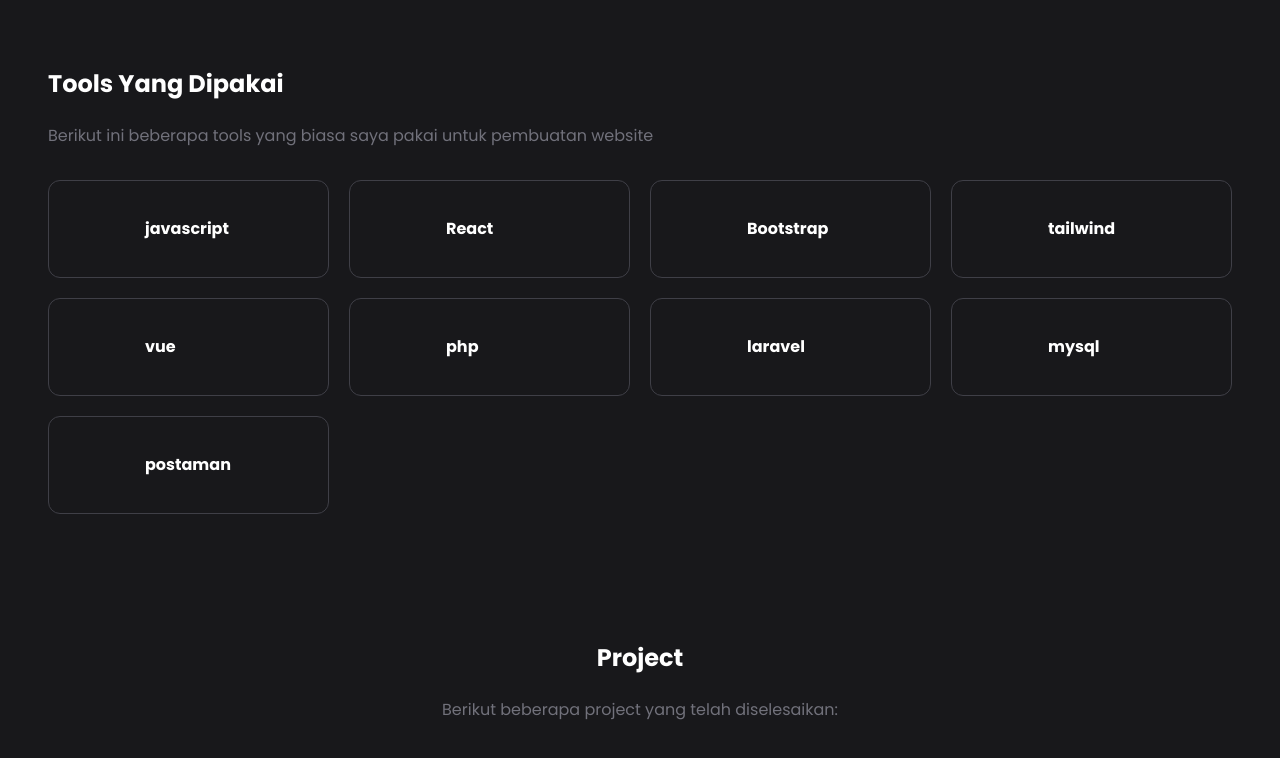
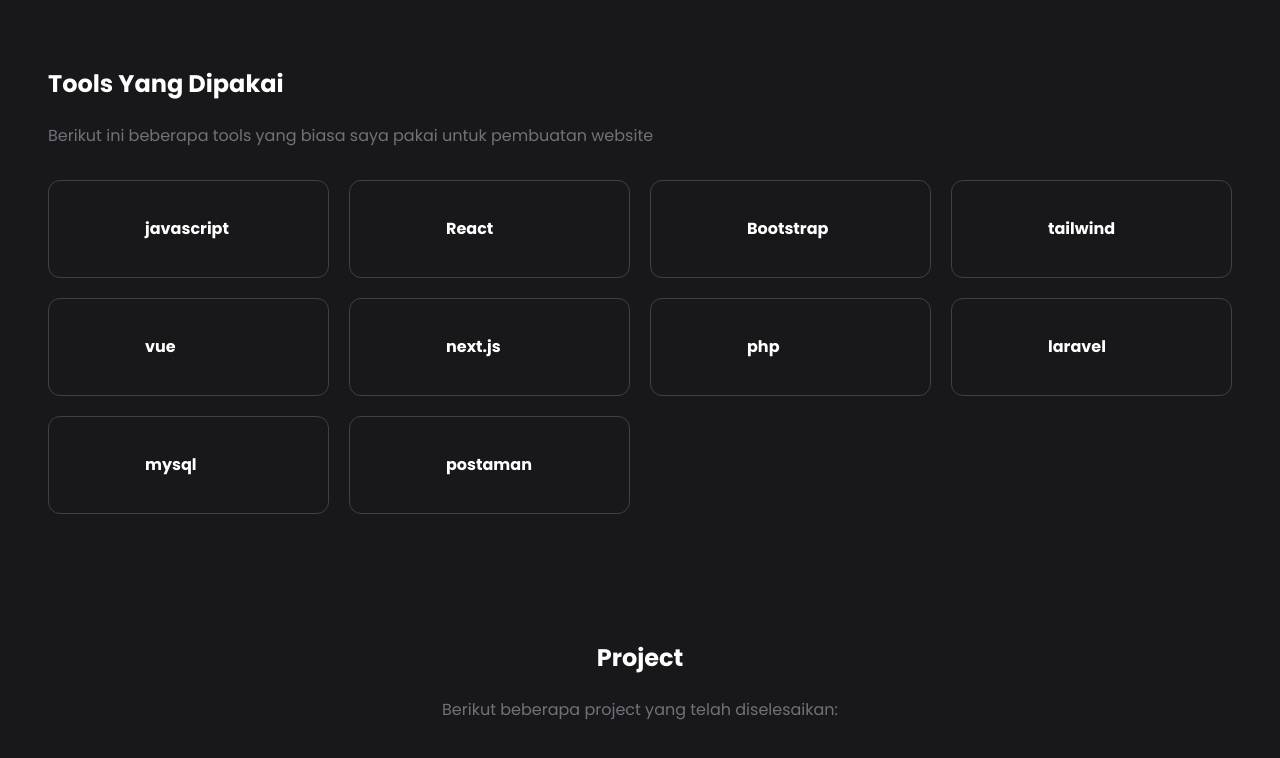
Before and after one commit to rifkynurhidayat/portfolio, a React (Vite) app: page / in a window 1280 px wide. Shown: the part 984-1742 px from the top of the page. Built offline with nearby package versions, Linux system fonts and the light colour scheme.

Commit message:
update tools

```diff
--- a/src/assets/tools.js
+++ b/src/assets/tools.js
@@ -9,6 +9,7 @@
 import laravel from '../assets/tools/laravel.jpg';
 import mysql from '../assets/tools/mysql.png';
 import postaman from '../assets/tools/postaman.png';
+import nextjs from '../assets/tools/nextjs.png';
 
 const tools = [
     {
@@ -37,22 +38,27 @@
         logo: vue,
     },
     {
-        id: 6,
+        id:6,
+        name: 'next.js',
+        logo: nextjs,
+    },
+    {
+        id: 7,
         name: 'php',
         logo:php,
     },
     {
-        id: 7,
+        id: 8,
         name: 'laravel',
         logo: laravel,
     },
     {
-        id: 8,
+        id: 9,
         name: 'mysql',
         logo:mysql
     },
     {
-        id:9,
+        id:10,
         name:'postaman',
         logo:postaman
     }
```
